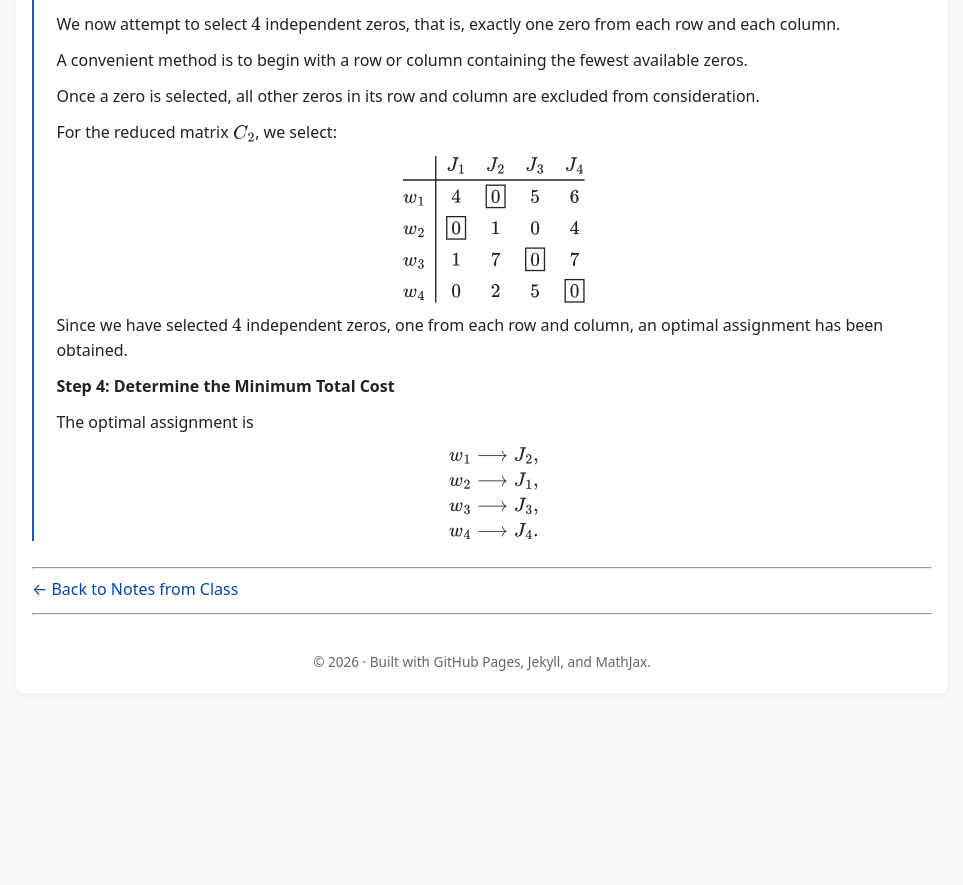
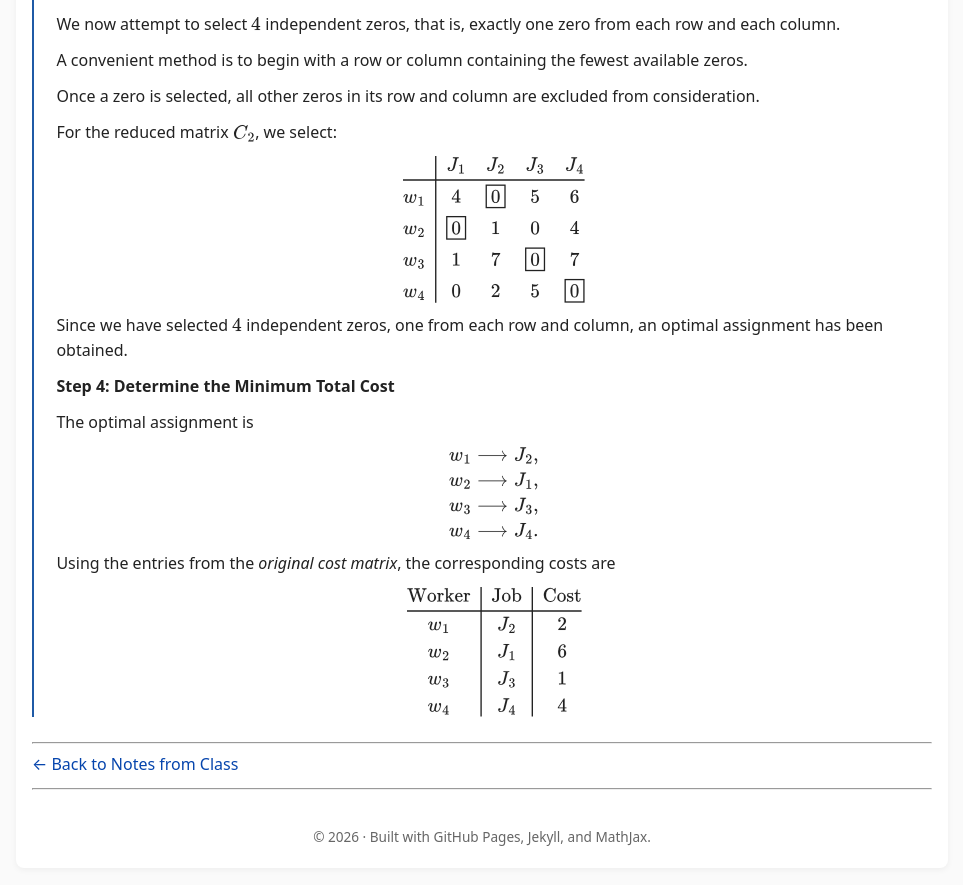
Before and after one commit to SaleemKamaludin/SaleemKamaludin.github.io, a Jekyll site: the page built from courses/math-2276/notes-from-class/supplementary-lecture-6/index.md, in a window 1280 px wide and 900 px high, scrolled down 2392 px. Shown: the top 885 px of the window, without its empty margins (158-1121 px from the left). Built offline with Jekyll 4.4.1, drawn with Linux system fonts in a browser that asks for light colours; before the commit the page ends 3117 px from its top, so only the background shows below that.

Commit message:
Add original assignment costs to Step 4 of Lecture 6

```diff
--- a/courses/math-2276/notes-from-class/supplementary-lecture-6/index.md
+++ b/courses/math-2276/notes-from-class/supplementary-lecture-6/index.md
@@ -360,7 +360,30 @@ w_4 &\longrightarrow J_4.
 
       </div>
 
-    </div>
+
+      <div id="example-hungarian-original-costs-table">
+
+        <p>
+          Using the entries from the <em>original cost matrix</em>,
+          the corresponding costs are
+        </p>
+
+        <div class="display-math">
+
+\[
+\begin{array}{c|c|c}
+\text{Worker} & \text{Job} & \text{Cost} \\ \hline
+w_1 & J_2 & 2\\
+w_2 & J_1 & 6\\
+w_3 & J_3 & 1\\
+w_4 & J_4 & 4
+\end{array}
+\]
+
+        </div>
+
+      </div>
+</div>
 
   </div>
 
```
